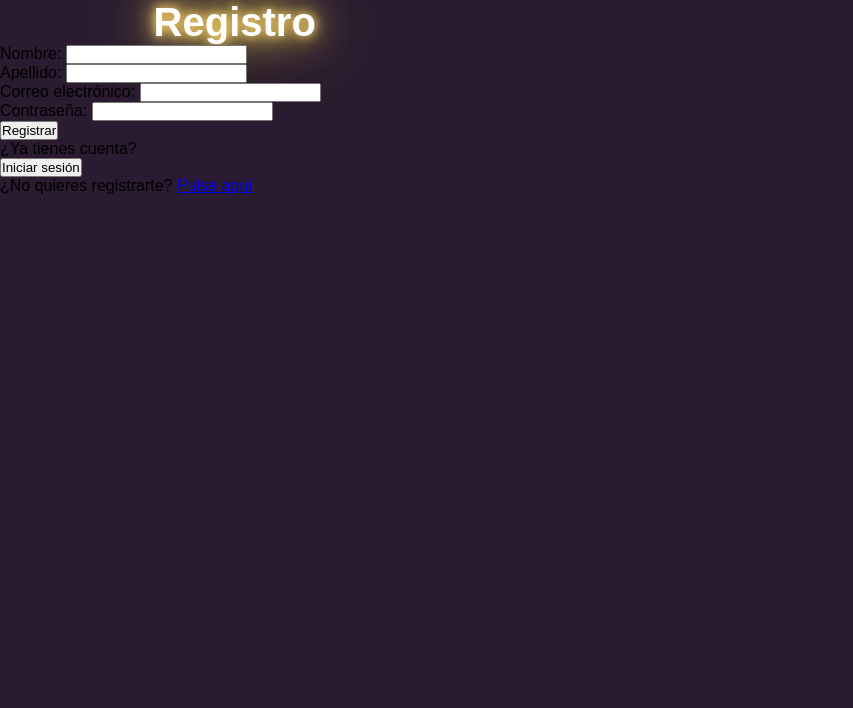
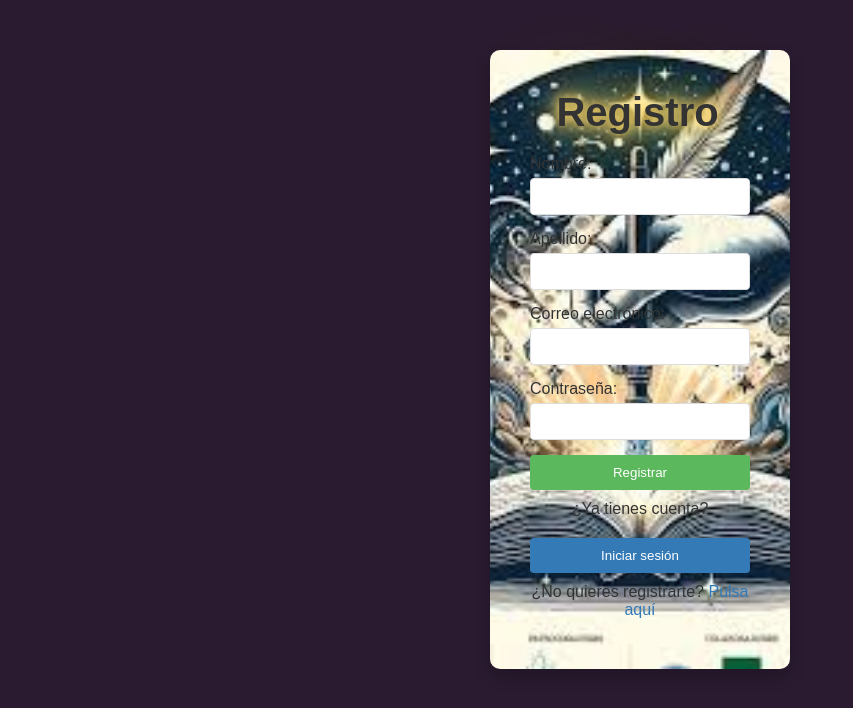
Before and after one commit to SherezadeLc/Tintero, a PHP site: page /registro.php in a window 1280 px wide. Shown: the top 708 px of the page, without its empty margins (0-853 px from the left). Run offline with PHP 8.4, Linux system fonts and the light colour scheme.

Commit message:
css registro falliso 2.0

```diff
--- a/css/estilo.css
+++ b/css/estilo.css
@@ -207,9 +207,87 @@ h2 {
 .diapositiva:hover {
     cursor: pointer;
 }
-/*Mensaje error para confirmación de datos*/
+/*REGISTRO*/
+.contenedor-registro {
+    background-color: rgba(255, 255, 255, 0.8);
+    padding: 40px;
+    border-radius: 10px;
+    box-shadow: 0 8px 16px rgba(0, 0, 0, 0.2);
+    width: 300px;
+    margin: 50px auto;
+    background-image: url('./img/foto1.jpeg'); /* Reemplaza con la URL de tu imagen de fondo */
+    background-size: cover;
+    background-position: center;
+}
+
+h2 {
+    margin-bottom: 20px;
+    color: #333;
+}
+
+label {
+    display: block;
+    margin-bottom: 5px;
+    color: #333;
+}
+
+input[type="text"],
+input[type="email"],
+input[type="password"] {
+    width: 100%;
+    padding: 10px;
+    margin-bottom: 15px;
+    border: 1px solid #ddd;
+    border-radius: 4px;
+    box-sizing: border-box;
+}
+
+input[type="submit"] {
+    background-color: #5cb85c;
+    color: white;
+    border: none;
+    padding: 10px;
+    border-radius: 4px;
+    cursor: pointer;
+    width: 100%;
+}
+
+input[type="submit"]:hover {
+    background-color: #4cae4c;
+}
+
+.login-button {
+    background-color: #337ab7;
+    color: white;
+    border: none;
+    padding: 10px;
+    border-radius: 4px;
+    cursor: pointer;
+    width: 100%;
+    margin-top: 10px;
+}
+
+.login-button:hover {
+    background-color: #286090;
+}
+
 #error-message {
     color: red;
     font-size: 14px;
     display: none;
 }
+
+p {
+    text-align: center;
+    margin: 10px 0;
+    color: #333;
+}
+
+a {
+    color: #337ab7;
+    text-decoration: none;
+}
+
+a:hover {
+    text-decoration: underline;
+}
--- a/javascript/script.js
+++ b/javascript/script.js
@@ -44,14 +44,17 @@ document.addEventListener('DOMContentLoaded', function () {
 /*-----------------------------------------------------------------------------*/
 /*REGISTRO*/
 /*-----------------------------------------------------------------------------*/
-// Validación de correo
-function validarCorreo() {
-    const emailInput = document.getElementById('email');
+document.addEventListener('DOMContentLoaded', function () {
+    // Obtener el formulario y el mensaje de error
+    const form = document.querySelector('form');
     const errorMessage = document.getElementById('error-message');
 
-    const emailRegex = /^[^\s@]+@[^\s@]+\.[^\s@]+$/;
+    // Función para validar el correo electrónico
+    function validarCorreo() {
+        const email = document.getElementById('email').value;
+        const regex = /^[^\s@]+@[^\s@]+\.[^\s@]+$/;
 
-    if (!emailRegex.test(emailInput.value)) {
+        if (!regex.test(email)) {
             errorMessage.style.display = 'block';
             return false;
         } else {
@@ -59,3 +62,25 @@ function validarCorreo() {
             return true;
         }
     }
+
+    // Animación de entrada para el formulario
+    form.style.opacity = 0;
+    form.style.transform = 'translateY(50px)';
+    form.style.transition = 'all 0.5s ease';
+
+    setTimeout(() => {
+        form.style.opacity = 1;
+        form.style.transform = 'translateY(0)';
+    }, 100);
+
+    // Animación de botón al hacer hover
+    const buttons = document.querySelectorAll('input[type="submit"], .login-button');
+    buttons.forEach(button => {
+        button.addEventListener('mouseover', () => {
+            button.style.transform = 'scale(1.1)';
+        });
+        button.addEventListener('mouseout', () => {
+            button.style.transform = 'scale(1)';
+        });
+    });
+});
--- a/registro.php
+++ b/registro.php
@@ -14,6 +14,7 @@ and open the template in the editor.
         <script src="./javascript/script.js"></script>
     </head>
     <body>
+        <div class="contenedor-registro">
             <h2>Registro</h2>
             <form method="POST" onsubmit="return validarCorreo()">
                 <label>Nombre:</label>
@@ -35,10 +36,12 @@ and open the template in the editor.
             <p>¿Ya tienes cuenta?</p>
             <a href="login.php"><button class="login-button">Iniciar sesión</button></a>
             <p>¿No quieres registrarte? <a href="index.php">Pulsa aquí</a></p>
+        </div>
         <?php
-        //aqui hacemos la conexion a la base de datos
-        $conexion = mysqli_connect("localhost", "root", "", "tintero") or die("No se puede conectar con el servidor o seleccionar la base de datos");
-
+        $conexion = mysqli_connect("localhost", "root", "", "tintero");
+        if (!$conexion) {
+            die("Error de conexión: " . mysqli_connect_error());
+        }
         //aqui comprobamos si se ha pulsado a enviar
         if ($_SERVER['REQUEST_METHOD'] === 'POST' && isset($_POST['enviar'])) {
             @$nombre = $_POST['nombre'];
```
Lines whose indentation alone changed are shown as unchanged.
